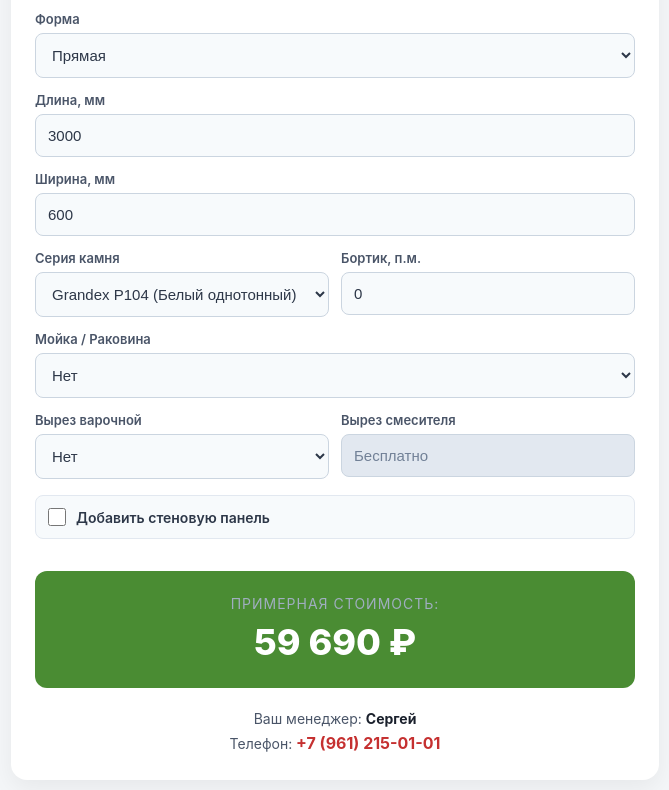
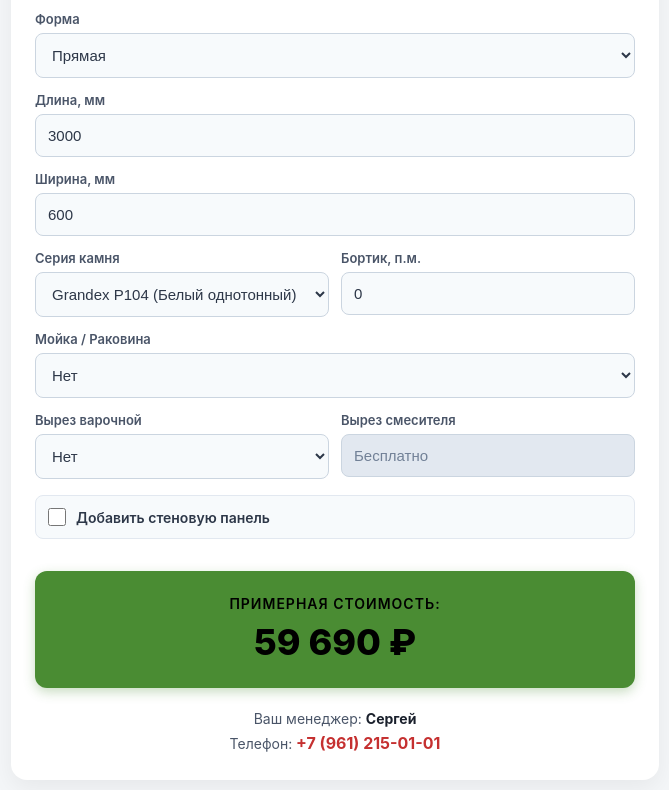
Before and after one commit to d89139102041-svg/AA-calc, a plain HTML site: page index.html in a window 1280 px wide. Shown: the part 504-1294 px from the top of the page, without its empty margins (305-974 px from the left). Drawn offline with Linux system fonts and the light colour scheme; no server answers.

Commit message:
Update index.html

```diff
--- a/index.html
+++ b/index.html
@@ -24,26 +24,31 @@
   .toggle-container input{width:18px; height:18px; margin:0;cursor:pointer}
   .toggle-container label{margin:0;cursor:pointer;font-size:14px; color:#2d3748; font-weight: 600;}
 
-  /* Блок стоимости */
+  /* Блок стоимости (зеленый фон) */
   .cost-box {
     background: #4a8c33;
     border-radius: 12px;
     padding: 24px;
     text-align: center;
     margin-top: 32px;
-    color: #fff;
+    box-shadow: 0 4px 12px rgba(74, 140, 51, 0.3);
   }
+
+  /* Текст "Примерная стоимость" (теперь черный) */
   .cost-label {
     font-size: 14px;
-    color: #a0aec0;
+    color: #000000; /* ЧЕРНЫЙ ЦВЕТ */
     margin-bottom: 8px;
     text-transform: uppercase;
     letter-spacing: 1px;
+    font-weight: 600;
   }
+
+  /* Сама цифра (тоже черная) */
   .cost-value {
     font-size: 36px;
     font-weight: 800;
-    color: #fff;
+    color: #000000; /* ЧЕРНЫЙ ЦВЕТ */
   }
 
   /* Блок менеджера */
@@ -162,7 +167,7 @@
     <div class="cost-value" id="totalPrice">0 ₽</div>
   </div>
 
-  <!-- Блок с менеджером (обновленный номер) -->
+  <!-- Блок с менеджером -->
   <div class="manager-info">
     Ваш менеджер: <strong>Сергей</strong><br>
     Телефон: <a href="tel:+79612150101" class="manager-phone">+7 (961) 215-01-01</a>
```
